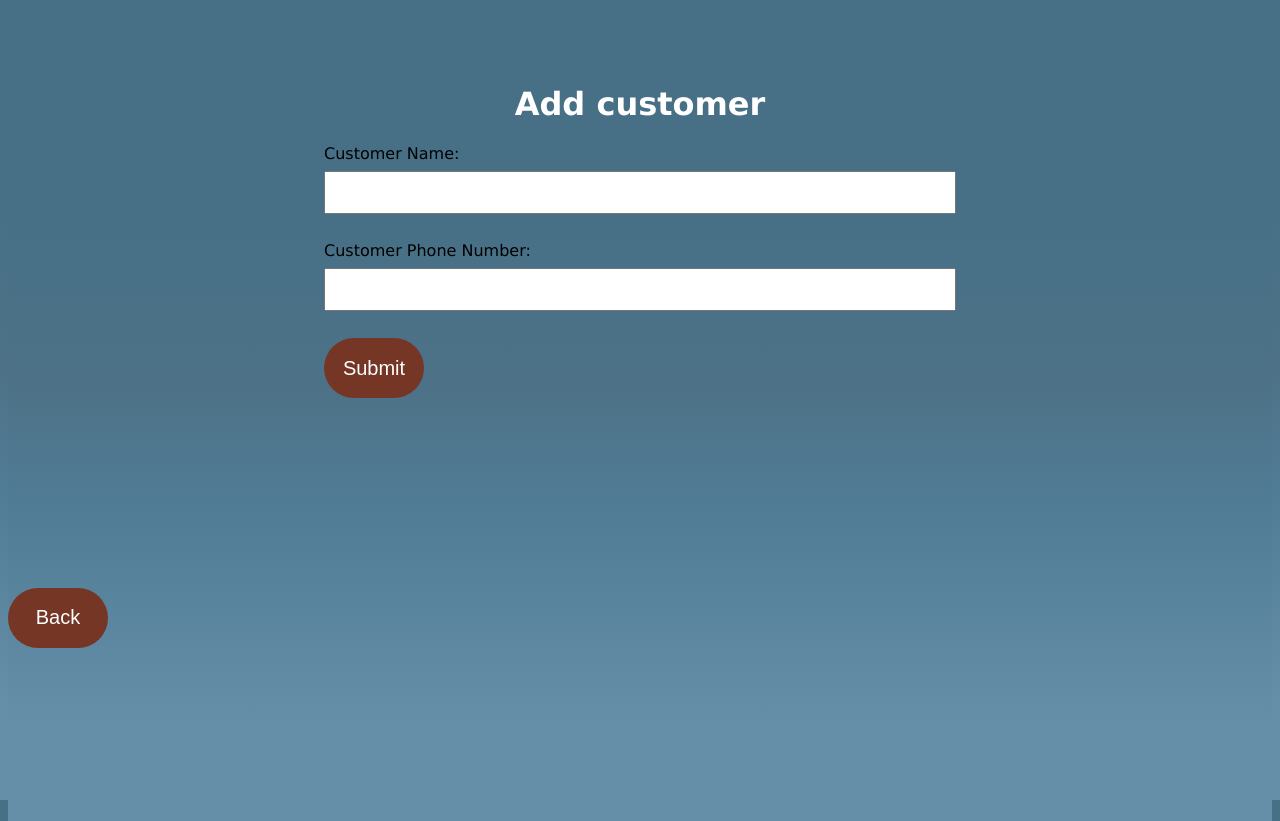
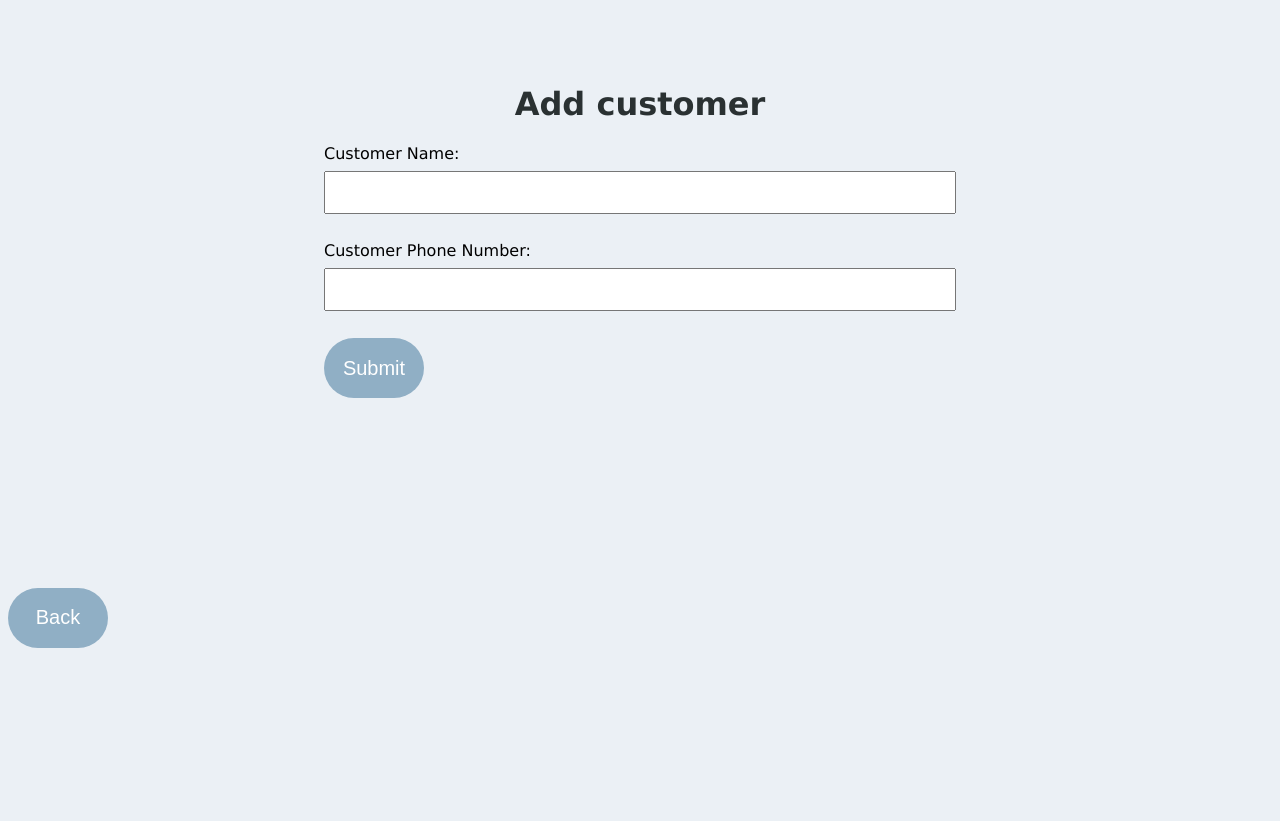
Before and after one commit to Gabriel-Sa/dbmsgui, a website: page public/addcustomer.html in a window 1280 px wide. Drawn offline with Linux system fonts and the light colour scheme.

Commit message:
Created working add customer page.

```diff
--- a/public/styles.css
+++ b/public/styles.css
@@ -8,7 +8,7 @@ Autumn foliage: #763626
 h1{
   text-align: center;
   padding-top: 5%;
-  color: white;
+  color: #2A3132;
 }
 
 form{
@@ -24,7 +24,7 @@ input{
 }
 
 .buttons{
-  background-color: #763626;
+  background-color: #90AFC5;
   color: white;
   border-style: hidden;
   transition-duration: 0.1s;
@@ -32,10 +32,11 @@ input{
   font-size: 20px;
   width:250px;
   height: 150px;
+  box-shadow: -.5rem 0 .5rem #112;
 }
 
 #customerBack, #submitUser{
-  background-color: #763626;
+  background-color: #90AFC5;
   color: white;
   border-style: hidden;
   transition-duration: 0.1s;
@@ -44,6 +45,7 @@ input{
   width: 100px;
   height: 60px;
   border-radius: 50px;
+  box-shadow: none !important;
 }
 
 
@@ -67,9 +69,7 @@ input{
 }
 
 html, body{
-  background: rgb(144,175,197);
+  background: rgb(235,240,245);
   font-family: verdana;
   height: 100%;
-  background: linear-gradient(0deg, rgba(101,143,168,1) 12%,
-  rgba(81,124,150,1) 39%, rgba(77,114,135,1) 54%, rgba(71,112,134,1) 74%);
 }
```
Also changed, not shown: app.js (+13 -2 lines).
